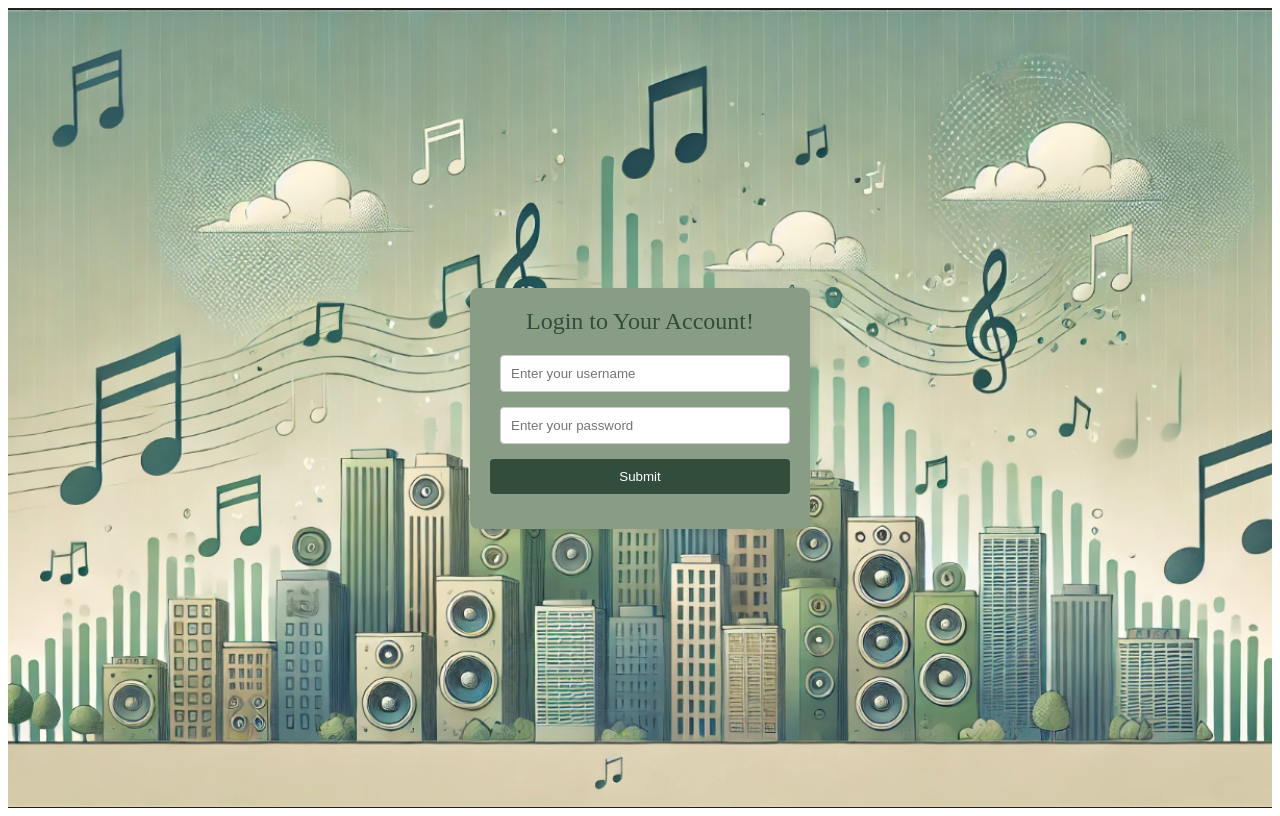
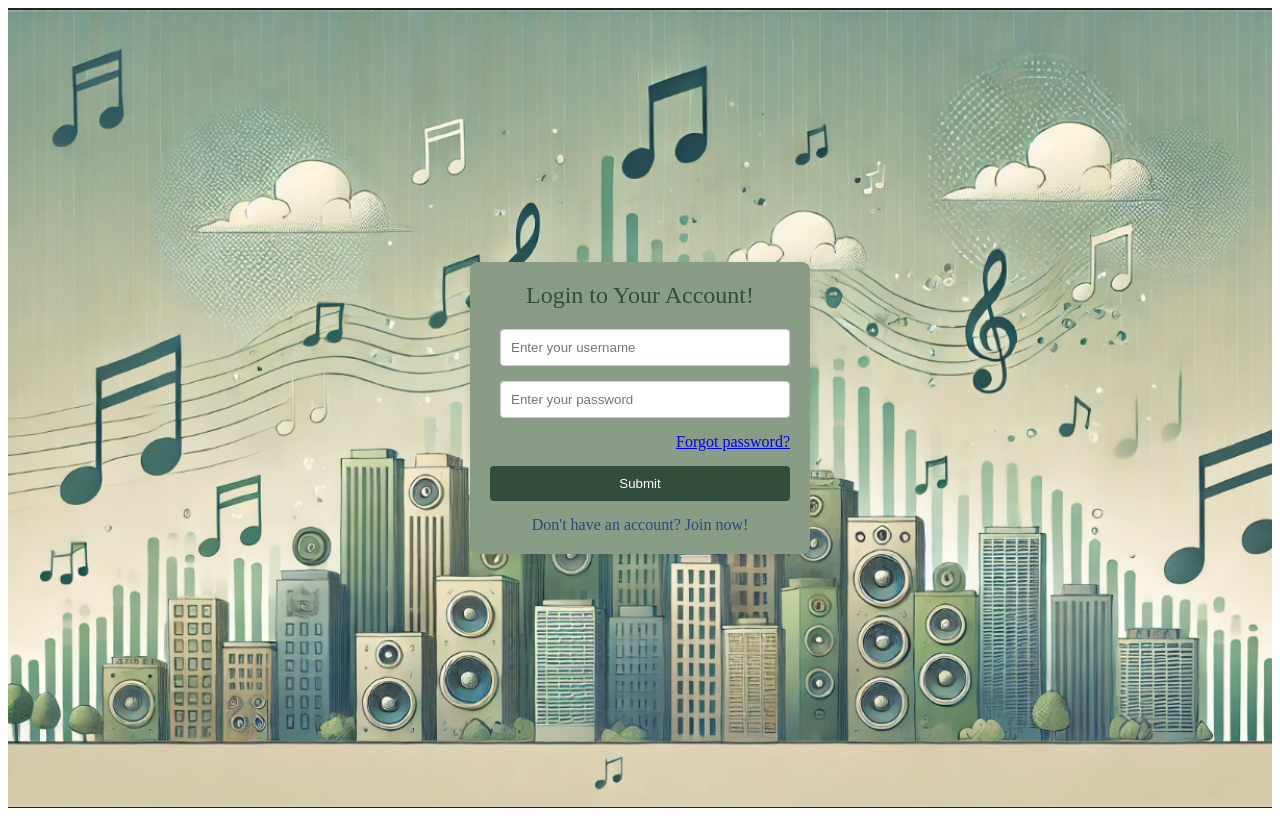
Before and after one commit to liuraymond05/spotifyproject, a Django app: page /login/ in a window 1280 px wide. Run offline with Django 5.2, Linux system fonts and the light colour scheme.

Commit message:
login fixes
login working again

```diff
--- a/spotifywrapper/templates/spotifywrapper/login.html
+++ b/spotifywrapper/templates/spotifywrapper/login.html
@@ -26,7 +26,7 @@
                     <input type="password" id='id_password' name="password" placeholder="Enter your password" required>
                 </label>
             </div>
-
+            <div class="pass"><a href="{% url 'reset' %}">Forgot password?</a></div>
             <div class="row button">
                 <input type="submit">
             </div>
@@ -39,6 +39,7 @@
                 </ul>
             </div>
             {% endif %}
+            <div class="signup-link">Don't have an account? <a href="{% url 'register' %}">Join now!</a></div>
         </form>
     </div>
 </div>
--- a/spotifywrapper/urls.py
+++ b/spotifywrapper/urls.py
@@ -7,4 +7,6 @@ urlpatterns = [
     path('spotify/callback/', views.spotify_callback, name='spotify_callback'),
     path('login/', views.login_view, name='login'),  # Ensure you have a login view
     path('logout/', views.logout_view, name='logout'),  # Ensure you have a logout view
+    path('register/', views.register_view, name='register'), # Ensure you have a register view
+    path('reset/', views.reset_password_view, name='reset'), # Ensure you have a reset-password view
 ]
--- a/spotifywrapper/views.py
+++ b/spotifywrapper/views.py
@@ -1,8 +1,11 @@
+from django.contrib.auth.models import User
 from django.shortcuts import redirect, render
 from django.contrib import messages
 from django.utils import timezone
 import datetime
 import requests
+
+from .forms import PasswordResetCustomForm, CustomUserForm
 from .models import UserProfile
 from django.conf import settings
 from django.contrib.auth.decorators import login_required
@@ -137,3 +140,40 @@ def get_spotify_access_token(user_profile):
     else:
         # Return the existing token
         return user_profile.spotify_access_token
+
+
+def register_view(request):
+    """Handles the user's ability to make an account."""
+    form = CustomUserForm()
+
+    if request.method == 'POST':
+        form = CustomUserForm(request.POST)
+        if form.is_valid():
+            form.save()
+            messages.success(request, 'You have successfully created an account!')
+            return redirect('login')
+    else:
+        messages.error(request, 'Please complete the entire form.')
+    return render(request, 'spotifywrapper/register.html', {'form': form})
+
+
+
+def reset_password_view(request):
+    """Handles the user's ability to reset their password."""
+    if request.method == 'POST':
+        form = PasswordResetCustomForm(request.POST)
+        if form.is_valid():
+            username = form.cleaned_data['username']
+            password_new = form.cleaned_data['new_password1']
+
+            try:
+                user = User.objects.get(username=username)
+                user.set_password(password_new)
+                user.save()
+                messages.success(request, 'Your password was successfully updated!')
+                return redirect('login')
+            except User.DoesNotExist:
+                messages.error(request, 'This user does not exist.')
+    else:
+        form = PasswordResetCustomForm()
+    return render(request, 'spotifywrapper/reset.html', {"form": form})
```
Also changed, not shown: db.sqlite3.
